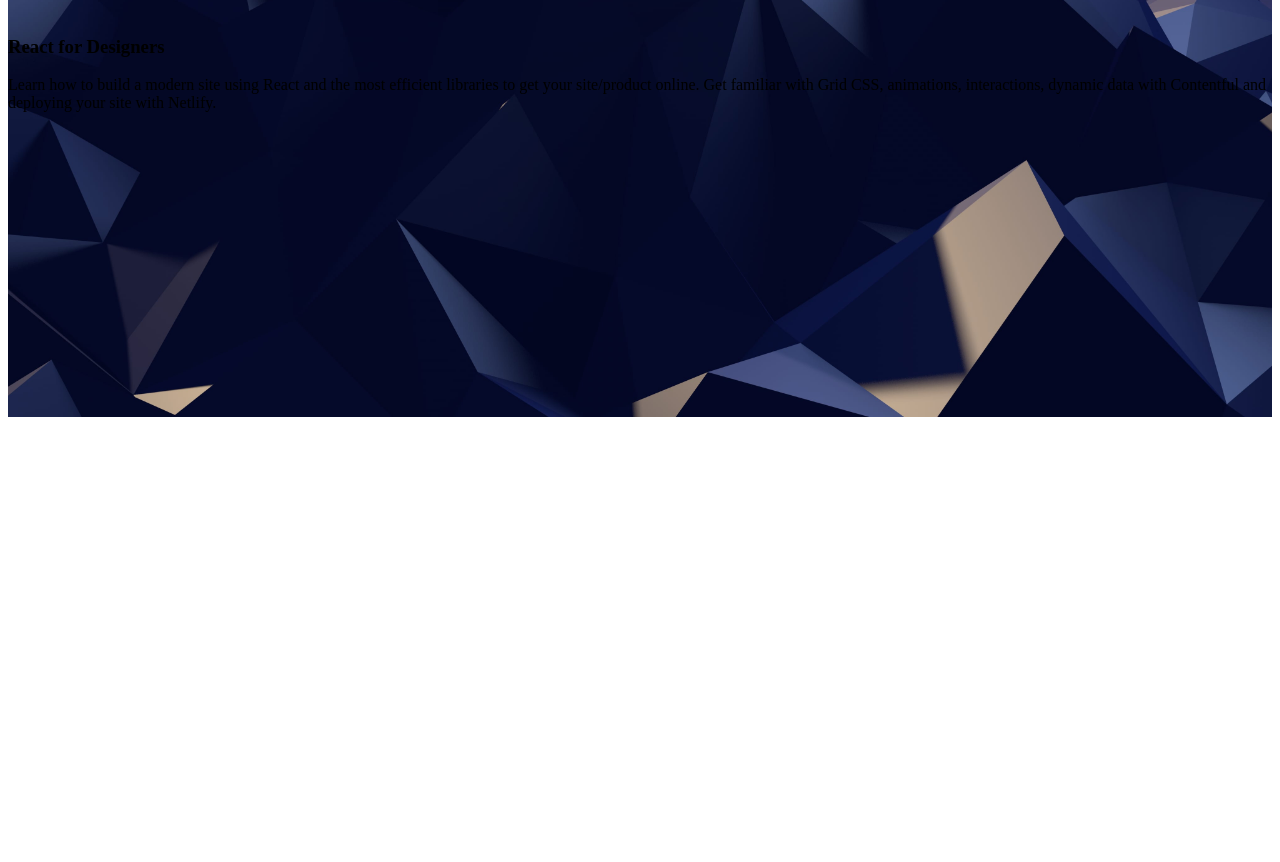
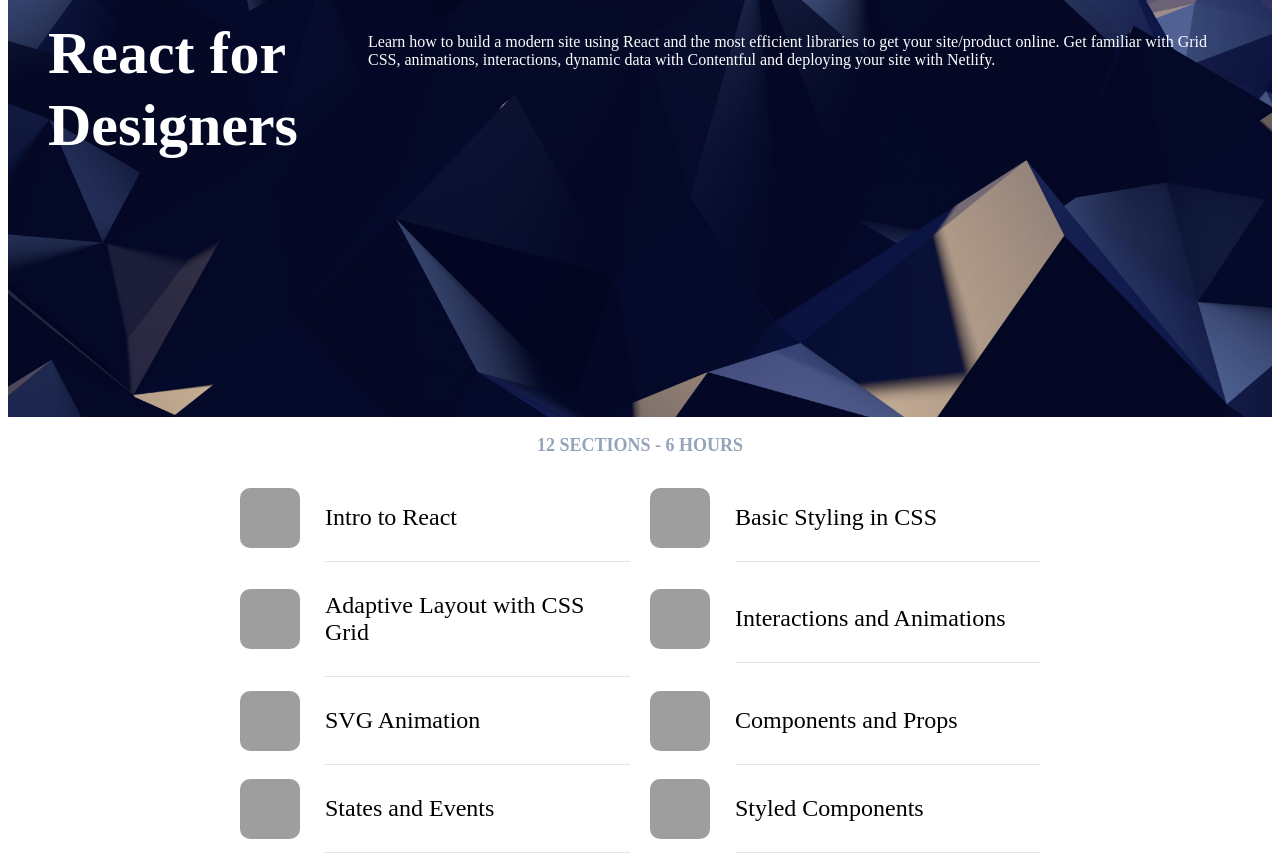
Before and after one commit to uytieu/my-app, a Gatsby site: page / in a window 1280 px wide. Shown: the part 1670-2532 px from the top of the page. Before the commit the page ends 2095 px from the top, so only its background shows below. Built offline with nearby package versions, Linux system fonts and the light colour scheme; Gatsby itself is replaced by a stand-in of ours; grey boxes are pictures that could not be loaded.

Commit message:
json file

```diff
--- /dev/null
+++ b/src/components/Cell.js
@@ -0,0 +1,34 @@
+import React from 'react'
+import styled from 'styled-components'
+
+const CellGroup = styled.div`
+    display: grid;
+    grid-template-columns: 60px auto;
+    grid-gap: 25px;
+    align-items: center;
+    min-width: 320px;
+`
+
+const CellImage = styled.div`
+    width: 60px;
+    height: 60px;
+    background: #212C4F;
+    border-radius: 10px;
+    background-image: url(${props => props.image});
+    background-size: 60px;
+`
+
+const CellTitle = styled.div`
+    font-size: 24px;
+    border-bottom: 1px solid rgba(0,0,0, 0.1);
+    padding: 30px 0;
+`
+
+const Cell = props => (
+    <CellGroup>
+        <CellImage image={props.image}></CellImage>
+        <CellTitle>{props.title}</CellTitle>
+    </CellGroup>
+)
+
+export default Cell
--- a/src/components/Section.js
+++ b/src/components/Section.js
@@ -1,5 +1,6 @@
 import React from 'react'
 import styled from 'styled-components'
+import Wave from './Wave';
 
 const SectionGroup = styled.div`
     background: url(${props => props.image});
@@ -8,6 +9,11 @@
     display: grid;
     grid-template-rows: 300px auto;
     grid-gap: 20px;
+    position: relative;
+
+    @media (max-width: 640px) {
+        height: 820px;
+    }
 `
 
 const SectionLogo = styled.img`
@@ -17,16 +23,49 @@
 `
 
 const SectionTitleGroup = styled.div`
+    display: grid;
+    grid-template-columns: 300px auto;
+    margin: 0 40px;
+    grid-gap: 20px;
+    grid-template-rows: auto 100%;
+
+    @media (max-width: 720px) {
+        grid-template-columns: 1fr;
+    }
 `
 
 const SectionTitle = styled.h3`
+    color: white;
+    font-size: 60px;
+    margin: 0;
+    line-height:1.2;
+
+    @media (max-width:720px) {
+        font-size: 40px;
+    }
 `
 
 const SectionText = styled.p`
+    color: white;
+`
+
+const WaveBottom = styled.div`
+    position: absolute;
+    width: 100%;
+    bottom: -6px;
+`
+
+const WaveTop = styled.div`
+    position: absolute;
+    width: 100%;
+    top: -6px;
+    transform: rotate(180deg);
 `
 
 const Section = props => (
     <SectionGroup image={props.image}>
+        <WaveTop><Wave /></WaveTop>
+        <WaveBottom><Wave /></WaveBottom>
         <SectionLogo src={props.logo} />
         <SectionTitleGroup>
             <SectionTitle>{props.title}</SectionTitle>
--- /dev/null
+++ b/src/components/Wave.js
@@ -0,0 +1,19 @@
+import React from 'react'
+
+const Wave = () => (
+    <svg width="100%" height="172" fill="none" xmlns="http://www.w3.org/2000/svg">
+        <path fill="white">
+            <animate repeatCount="indefinite" fill="freeze" attributeName="d" dur="10s" values="M0 25.9086C277 84.5821 433 65.736 720 25.9086C934.818 -3.9019 1214.06 -5.23669 1442 8.06597C2079 45.2421 2208 63.5007 2560 25.9088V171.91L0 171.91V25.9086Z;
+
+            M0 87.1596C316 87.1597 444 160 884 52.0001C1324 -55.9999 1320.29 34.966 1538 71.251C1814 117.251 2156 189.252 2560 87.1597V233.161L0 233.161V87.1596Z;
+
+            M0 53.6584C158 11.0001 213 0 363 0C513 0 855.555 115.001 1154 115.001C1440 115.001 1626 -38.0004 2560 53.6585V199.66L0 199.66V53.6584Z;
+
+            M0 25.9086C277 84.5821 433 65.736 720 25.9086C934.818 -3.9019 1214.06 -5.23669 1442 8.06597C2079 45.2421 2208 63.5007 2560 25.9088V171.91L0 171.91V25.9086Z
+            "
+            />
+        </path>
+    </svg>
+)
+
+export default Wave
--- a/src/layouts/index.js
+++ b/src/layouts/index.js
@@ -1,7 +1,6 @@
 import React from 'react'
 import PropTypes from 'prop-types'
 import Helmet from 'react-helmet'
-
 import Header from '../components/header'
 import './index.css'
 
--- a/src/pages/index.js
+++ b/src/pages/index.js
@@ -2,7 +2,31 @@
 import Link from 'gatsby-link'
 import Card from '../components/Card';
 import Section from '../components/Section';
+import Wave from '../components/Wave';
+import staticdata from '../../staticdata.json'
+import Cell from '../components/Cell';
+import styled from 'styled-components'
 
+const SectionCaption = styled.p`
+  font-weight: 600;
+  font-size: 18px;
+  text-transform: uppercase;
+  color:#94A4BA;
+  text-align: center;
+`
+
+const SectionCellGroup = styled.div`
+  max-width: 800px;
+  margin: 0 auto 100px;
+  padding: 0 20px;
+  display: grid;
+  grid-template-columns: repeat(2, 1fr);
+  grid-column-gap: 20px;
+
+  @media (max-width: 800px) {
+    grid-template-columns: repeat(1, 1fr);
+  }
+`
 
 const IndexPage = () => (
   <div>
@@ -19,19 +43,7 @@
           <img src={require('../images/logo-react.png')} width="50" />
           <img src={require('../images/logo-swift.png')} width="50" />
         </div>
-        <svg width="100%" height="172" fill="none" xmlns="http://www.w3.org/2000/svg">
-          <path fill="white">
-            <animate repeatCount="indefinite" fill="freeze" attributeName="d" dur="10s" values="M0 25.9086C277 84.5821 433 65.736 720 25.9086C934.818 -3.9019 1214.06 -5.23669 1442 8.06597C2079 45.2421 2208 63.5007 2560 25.9088V171.91L0 171.91V25.9086Z;
-
-            M0 87.1596C316 87.1597 444 160 884 52.0001C1324 -55.9999 1320.29 34.966 1538 71.251C1814 117.251 2156 189.252 2560 87.1597V233.161L0 233.161V87.1596Z;
-
-            M0 53.6584C158 11.0001 213 0 363 0C513 0 855.555 115.001 1154 115.001C1440 115.001 1626 -38.0004 2560 53.6585V199.66L0 199.66V53.6584Z;
-
-            M0 25.9086C277 84.5821 433 65.736 720 25.9086C934.818 -3.9019 1214.06 -5.23669 1442 8.06597C2079 45.2421 2208 63.5007 2560 25.9088V171.91L0 171.91V25.9086Z
-            "
-            />
-          </path>
-        </svg>
+      <Wave />
       </div>
     </div>
     <div className="Cards">
@@ -61,6 +73,14 @@
       title="React for Designers"
       text="Learn how to build a modern site using React and the most efficient libraries to get your site/product online. Get familiar with Grid CSS, animations, interactions, dynamic data with Contentful and deploying your site with Netlify."
     />
+    <SectionCaption>
+      12 Sections - 6 Hours
+    </SectionCaption>
+    <SectionCellGroup>
+      {staticdata.cells.map(cell => (
+        <Cell title={cell.title} image={cell.image} />
+      ))}
+    </SectionCellGroup>
   </div>
 )
 
--- /dev/null
+++ b/staticdata.json
@@ -0,0 +1,52 @@
+{
+    "cells": [
+        {
+            "title": "Intro to React",
+            "image": "https://cl.ly/1U1F170x3D0L/download/logo-react-small.png"
+        },
+        {
+            "title": "Basic Styling in CSS",
+            "image": "https://cl.ly/1U1F170x3D0L/download/logo-react-small.png"
+        },
+        {
+            "title": "Adaptive Layout with CSS Grid",
+            "image": "https://cl.ly/1U1F170x3D0L/download/logo-react-small.png"
+        },
+        {
+            "title": "Interactions and Animations",
+            "image": "https://cl.ly/1U1F170x3D0L/download/logo-react-small.png"
+        },
+        {
+            "title": "SVG Animation",
+            "image": "https://cl.ly/1U1F170x3D0L/download/logo-react-small.png"
+        },
+        {
+            "title": "Components and Props",
+            "image": "https://cl.ly/1U1F170x3D0L/download/logo-react-small.png"
+        },
+        {
+            "title": "States and Events",
+            "image": "https://cl.ly/1U1F170x3D0L/download/logo-react-small.png"
+        },
+        {
+            "title": "Styled Components",
+            "image": "https://cl.ly/1U1F170x3D0L/download/logo-react-small.png"
+        },
+        {
+            "title": "Static Data with JSON",
+            "image": "https://cl.ly/1U1F170x3D0L/download/logo-react-small.png"
+        },
+        {
+            "title": "GraphQL with Contentful",
+            "image": "https://cl.ly/1U1F170x3D0L/download/logo-react-small.png"
+        },
+        {
+            "title": "Publish to Netlify",
+            "image": "https://cl.ly/1U1F170x3D0L/download/logo-react-small.png"
+        },
+        {
+            "title": "Payment with Stripe Checkout",
+            "image": "https://cl.ly/1U1F170x3D0L/download/logo-react-small.png"
+        }
+    ]
+}
```
